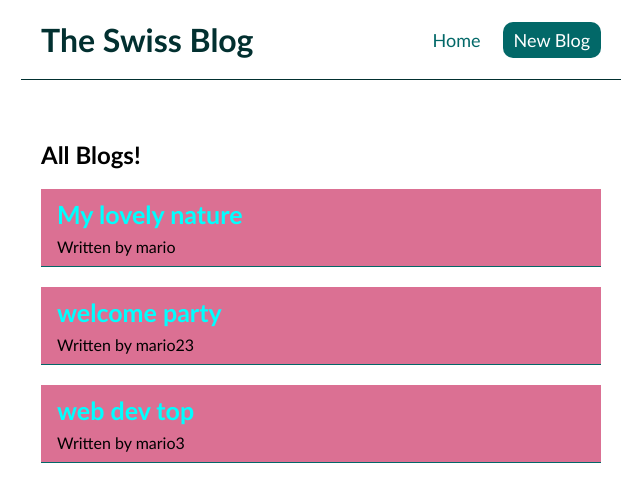
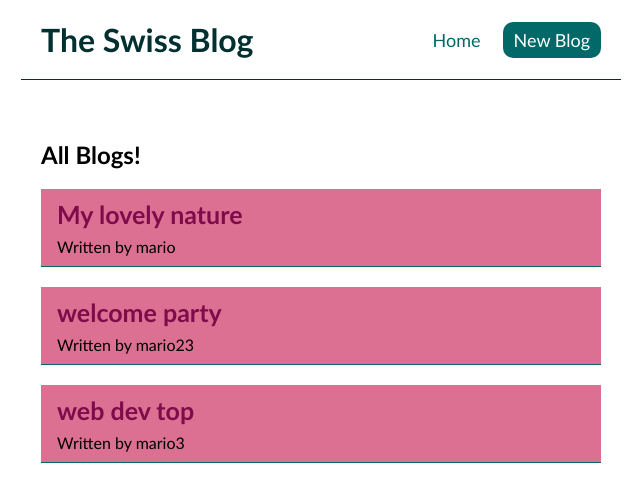
Before and after one commit to PariBainsla/Swiss_Blog, a React (Create React App) app: page / in a window 1280 px wide. Shown: the top 502 px of the page, without its empty margins (319-959 px from the left). Built offline with nearby package versions, Linux system fonts and the light colour scheme.

Commit message:
changed the color of the text

```diff
--- a/src/index.css
+++ b/src/index.css
@@ -59,6 +59,6 @@
 
 .blog-preview h3{
   font-size: 25px;
-  color: aqua;
+  color: rgb(126, 12, 75);
   margin-bottom: 8px;
 }
```
